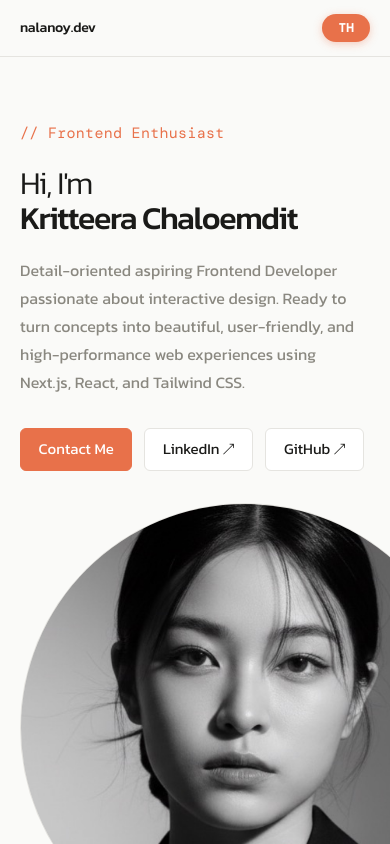
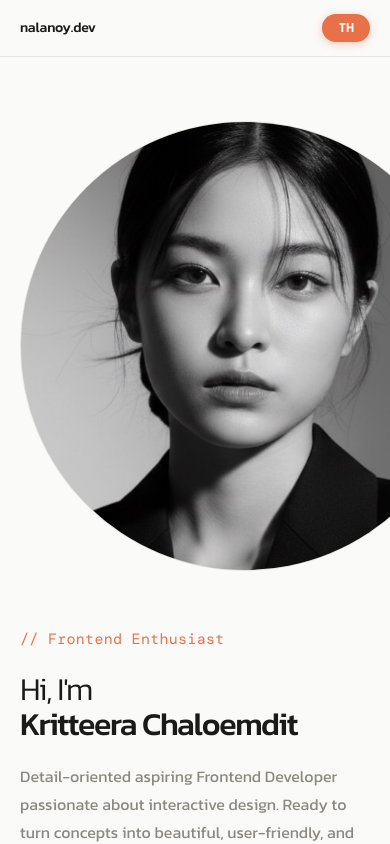
Before and after one commit to Nalanoyyyy/nalanoy.dev, a Next.js app: page / in a window 390 px wide. Shown: the top 844 px of the page. Built offline with nearby package versions, Linux system fonts and the light colour scheme.

Commit message:
update: again again

```diff
--- a/src/app/globals.css
+++ b/src/app/globals.css
@@ -219,20 +219,12 @@ footer p { font-size: 12px; font-family: var(--font-dm-mono), monospace; color:
     align-items: flex-start;
   }
   .avatar {
-  width: 450px;
-  height: 450px;
-  border-radius: 50%;
-  background: var(--surface);
-  border: 1px solid var(--border);
-  display: flex;
-  align-items: center;
-  justify-content: center;
-  font-size: 2rem;
-  flex-shrink: 0;
-  overflow: hidden;
-  transition: border-color 0.2s, transform 0.2s;
-}
-
+    display: flex;
+    width: 450px;
+    height: 450px;
+    margin-bottom: 1.5rem;
+    order: -1;
+  }
   .hero-title { font-size: 2rem; }
   .exp-item, .edu-item { grid-template-columns: 1fr; gap: 0.25rem; }
   .exp-period, .edu-year { padding-top: 0; }
```
